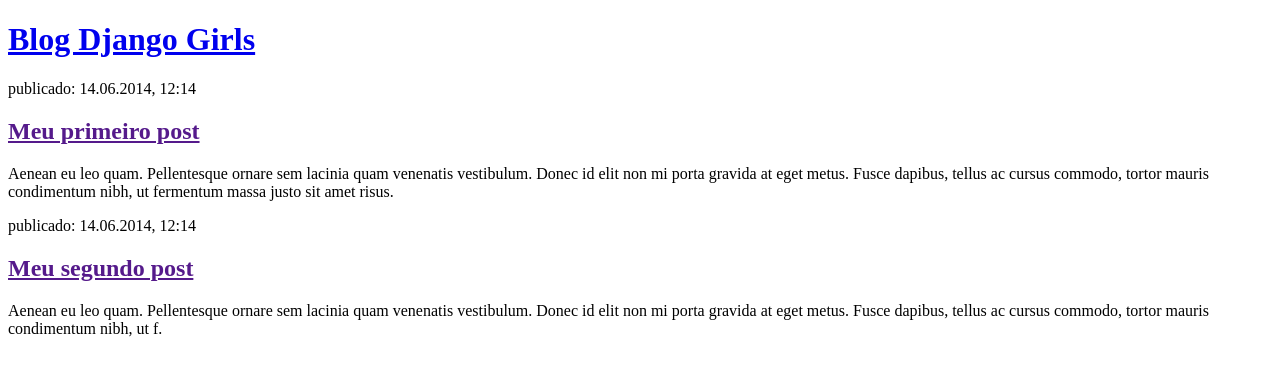
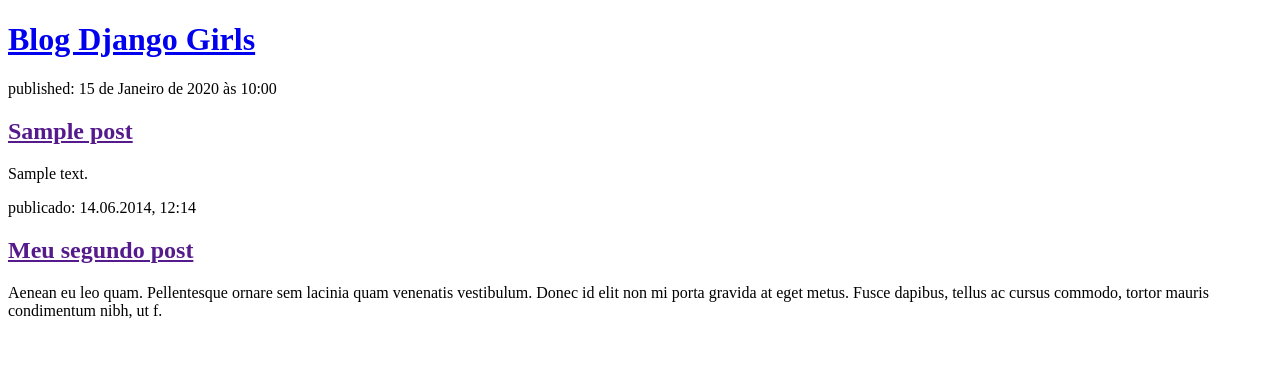
Before and after one commit to martimfl16/my-first-blog, a Django app: page / in a window 1280 px wide. Shown: the top 376 px of the page. Run offline with Django 5.2, Linux system fonts and the light colour scheme; tables that the repository leaves empty hold one stand-in row (values such as "Sample post").

Commit message:
Modified templates to display posts from database.

```diff
--- a/blog/templates/blog/post_list.html
+++ b/blog/templates/blog/post_list.html
@@ -8,11 +8,13 @@
             <h1><a href="/">Blog Django Girls</a></h1>
         </div>
 
-        <div>
-            <p>publicado: 14.06.2014, 12:14</p>
-            <h2><a href="">Meu primeiro post</a></h2>
-            <p>Aenean eu leo quam. Pellentesque ornare sem lacinia quam venenatis vestibulum. Donec id elit non mi porta gravida at eget metus. Fusce dapibus, tellus ac cursus commodo, tortor mauris condimentum nibh, ut fermentum massa justo sit amet risus.</p>
-        </div>
+{% for post in posts %}
+    <div>
+        <p>published: {{ post.published_date }}</p>
+        <h2><a href="">{{ post.title }}</a></h2>
+        <p>{{ post.text|linebreaksbr }}</p>
+    </div>
+{% endfor %}
 
         <div>
             <p>publicado: 14.06.2014, 12:14</p>
--- a/blog/views.py
+++ b/blog/views.py
@@ -1,6 +1,9 @@
 from django.shortcuts import render
+from django.utils import timezone
+from .models import Post
+
 
 def post_list(request):
-    return render(request, 'blog/post_list.html', {})
-
+    posts = Post.objects.filter(published_date__lte=timezone.now()).order_by('published_date')
+    return render(request, 'blog/post_list.html', {'posts': posts})
 # Create your views here.
```
